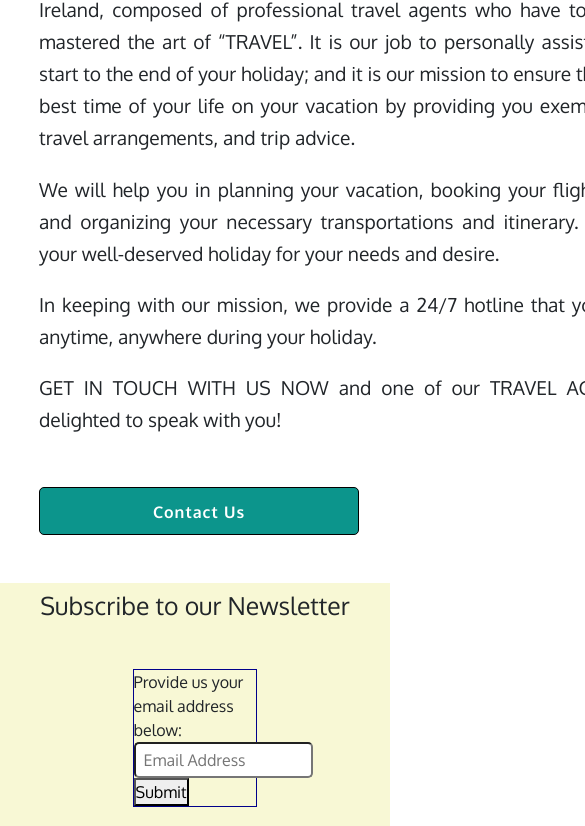
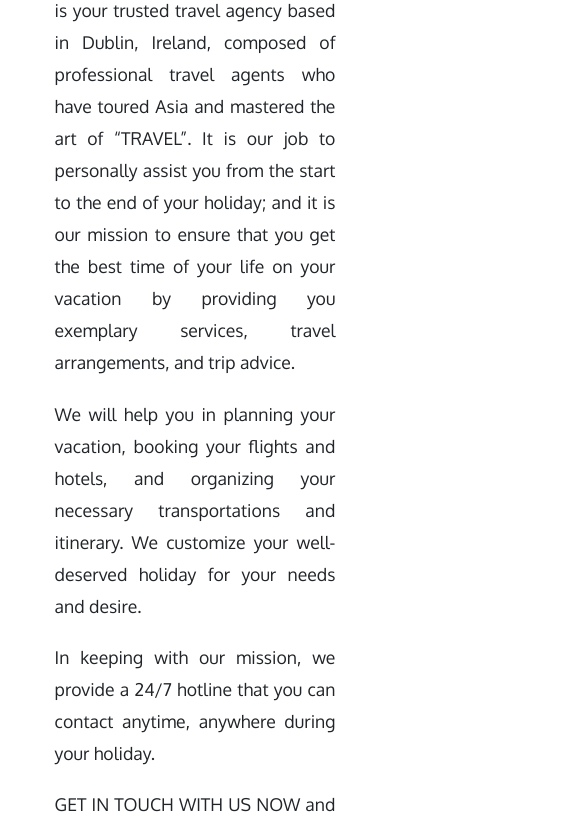
Before and after one commit to marked-gil/discover-asia, a plain HTML site: page index.html in a window 390 px wide. Shown: the part 4878-5704 px from the top of the page, 585 px wide, since content can reach past the window. Drawn offline with nearby package versions, Linux system fonts and the light colour scheme; a web font is replaced by a local one.

Commit message:
Set width: 90% and font-size: 1.1rem for 'who we are' paragraphs on screen max-width: 870px

```diff
--- a/assets/css/style.css
+++ b/assets/css/style.css
@@ -574,6 +574,13 @@ nav {
     }
 }
 
+@media screen and (max-width: 870px) {
+    #who-we-are-heading ~ p {
+        font-size: 1.1rem;
+        width: 90%;
+    }
+}
+
 .company-name {
     font-family: 'Water Brush', cursive;
     font-size: 2.5rem;
```
